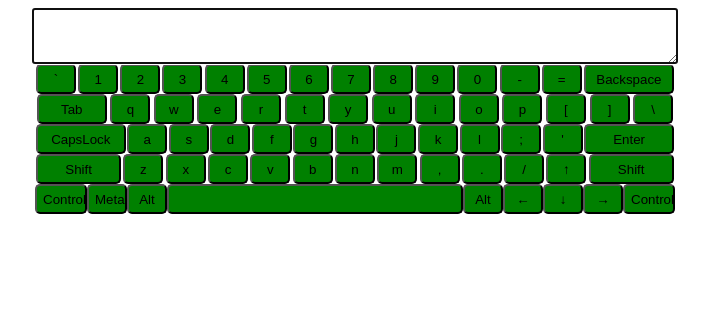
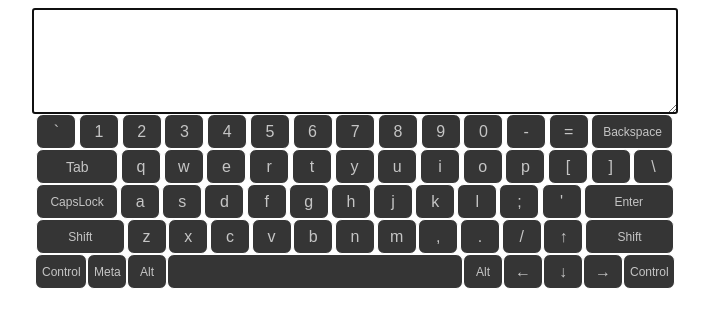
Before and after one commit to elfucio/virtual-keyboard, a website: page index.html in a window 1280 px wide. Shown: the whole page, without its empty margins (285-994 px from the left). Drawn offline with Linux system fonts and the light colour scheme.

Commit message:
feat: change keys style

```diff
--- a/style.css
+++ b/style.css
@@ -1,7 +1,7 @@
 .textarea {
     display: block;
     width: 640px;
-    height: 50px;
+    height: 100px;
     margin: 0 auto;
 }
 
@@ -14,92 +14,101 @@
     height: auto;
     margin: 0 auto;
 }
+button {
+    font-size: 12px;
+    font-family: sans-serif;
+    color: #C5C5C5;
+    outline: none;
+    border: 1px solid white;
+}
 
 .button {
-    height: 30px;
+    height: 35px;
     width: 40px;
-    background-color: green;
+    background-color: #353535;
     outline: none;
-    border-radius: 5px;
+    border-radius: 7px;
+    font-size: 16px;
 }
 
 .button-backspace {
-    height: 30px;
-    width: 90px;
-    background-color: green;
+    height: 35px;
+    width: 82px;
+    background-color: #353535;
     outline: none;
-    border-radius: 5px;
+    border-radius: 7px;
 }
 .button-tab {
-    height: 30px;
-    width: 70px;
-    background-color: green;
+    height: 35px;
+    width: 82px;
+    background-color: #353535;
     outline: none;
-    border-radius: 5px;
+    border-radius: 7px;
+    font-size: 14px;
 }
 .button-capslock {
-    height: 30px;
-    width: 90px;
-    background-color: green;
+    height: 35px;
+    width: 82px;
+    background-color: #353535;
     outline: none;
-    border-radius: 5px;
+    border-radius: 7px;
 }
 .button-del {
-    height: 30px;
+    height: 35px;
     width: 40px;
-    background-color: green;
+    background-color: #353535;
     outline: none;
-    border-radius: 5px;
+    border-radius: 7px;
 }
 .button-enter {
-    height: 30px;
+    height: 35px;
     width: 90px;
-    background-color: green;
+    background-color: #353535;
     outline: none;
-    border-radius: 5px;
+    border-radius: 7px;
 }
 .button-control {
-    height: 30px;
+    height: 35px;
     width: 52px;
-    background-color: green;
+    background-color: #353535;
     outline: none;
-    border-radius: 5px;
+    border-radius: 7px;
 }
 
 .button-alt {
-    height: 30px;
+    height: 35px;
     width: 40px;
-    background-color: green;
+    background-color: #353535;
     outline: none;
-    border-radius: 5px;
+    border-radius: 7px;
 }
 
 .button-win {
-    height: 30px;
+    height: 35px;
     width: 40px;
-    background-color: green;
+    background-color: #353535;
     outline: none;
-    border-radius: 5px;
+    border-radius: 7px;
 }
 .button-shift {
-    height: 30px;
-    width: 85px;
-    background-color: green;
+    height: 35px;
+    width: 89px;
+    background-color: #353535;
     outline: none;
-    border-radius: 5px;
+    border-radius: 7px;
 }
 .button-space {
-    height: 30px;
+    height: 35px;
     width: 296px;
-    background-color: green;
+    background-color: #353535;
     outline: none;
-    border-radius: 5px;
+    border-radius: 7px;
 }
 
 .button--active {
-    background-color: yellow;
+    background-color: #3E1E1E;
 }
 
 .button--pressed {
-    background-color: yellow;
+    background-color: #3E1E1E;
 }
```
